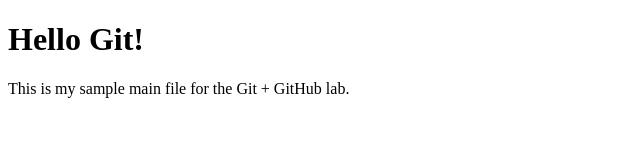
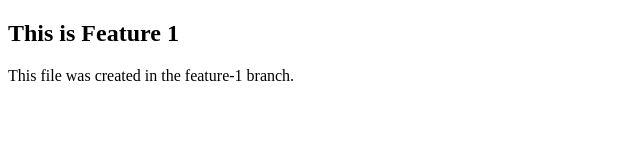
Before and after one commit to sorillabreach12-lgtm/sorilla-my-git-lab, a plain HTML site: page index.html in a window 1280 px wide. Shown: the whole page, without its empty margins (0-640 px from the left). Drawn offline with Linux system fonts and the light colour scheme.

Commit message:
Add feature-1 sample file

```diff
--- a/index.html
+++ b/index.html
@@ -1,12 +1,12 @@
 <!DOCTYPE html>
 <html>
 <head>
-    <title>My Git Lab</title>
+    <title>Feature 1 Page</title>
 </head>
 <body>
 
-<h1>Hello Git!</h1>
-<p>This is my sample main file for the Git + GitHub lab.</p>
+<h2>This is Feature 1</h2>
+<p>This file was created in the feature-1 branch.</p>
 
 </body>
 </html>
```
